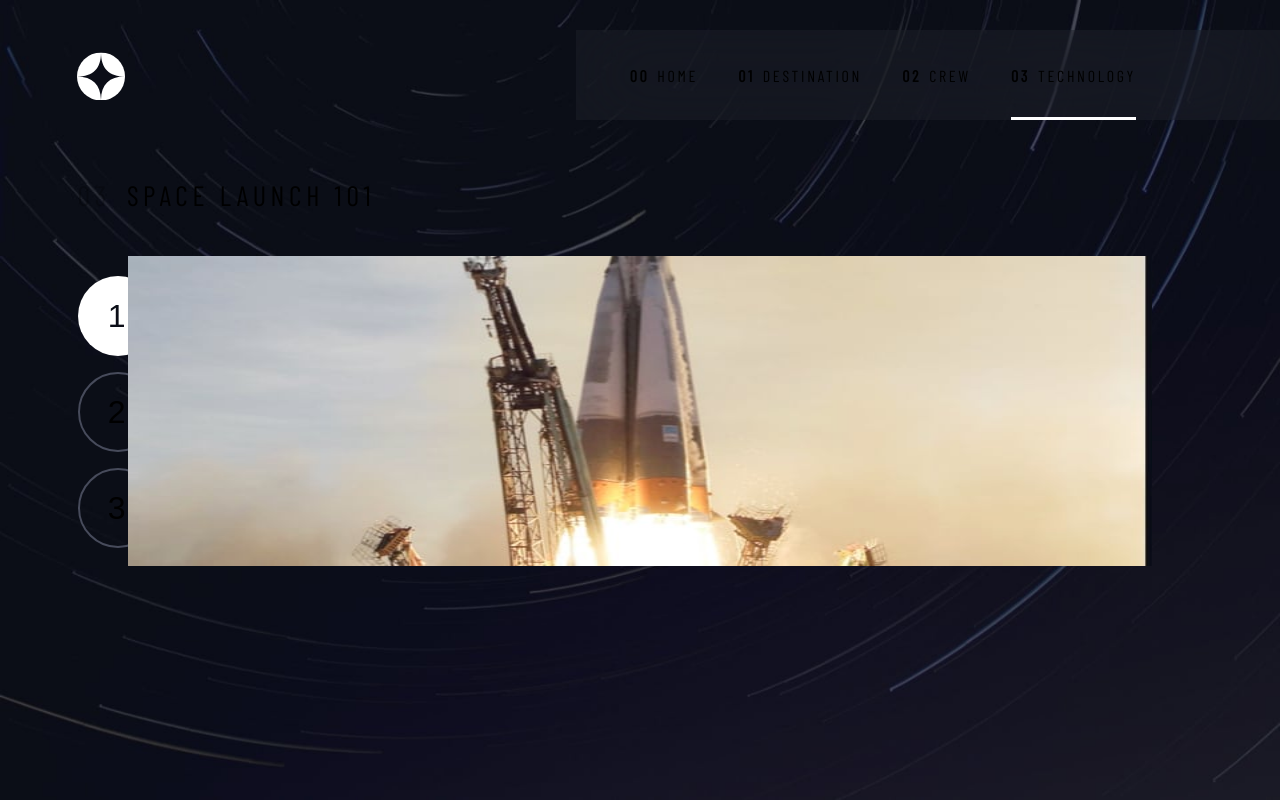
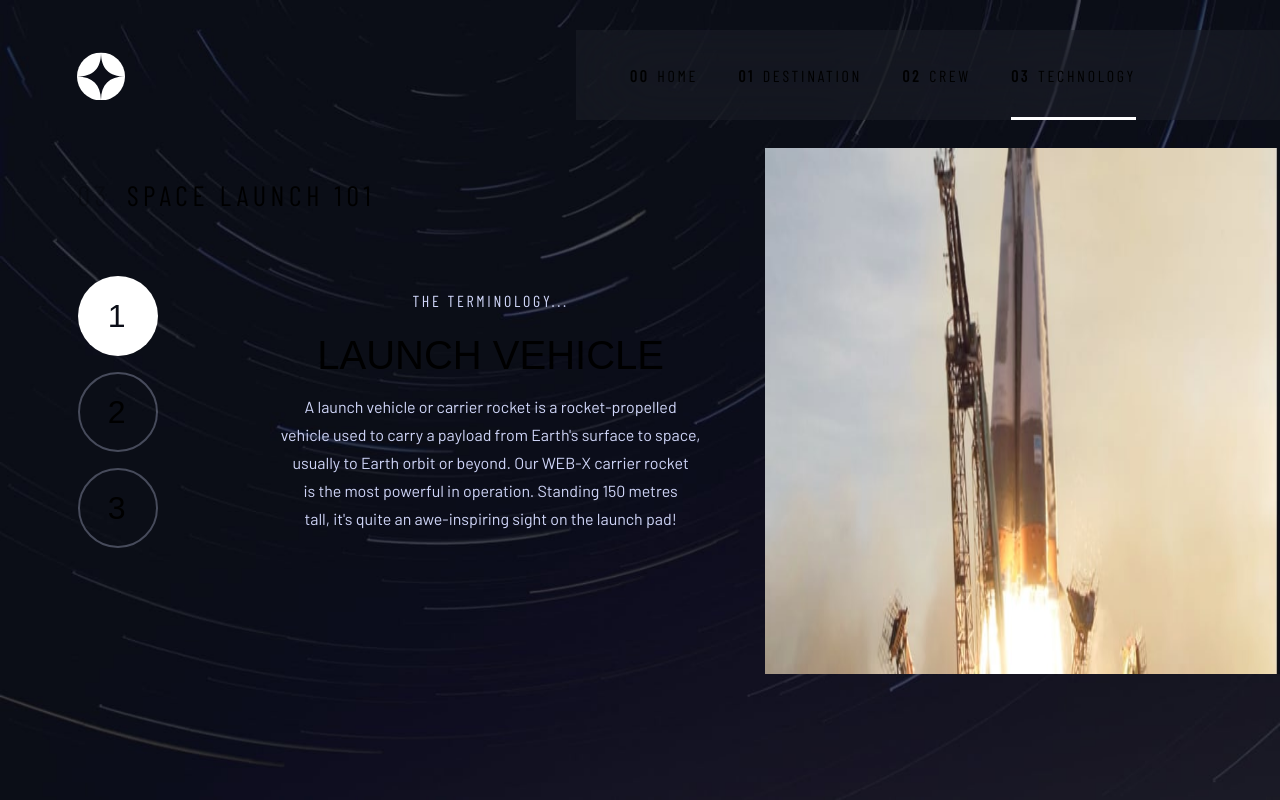
Before and after one commit to jdubcodes/fem-space-tourism, a Next.js app: page /technology in a window 1280 px wide. Built offline with nearby package versions, Linux system fonts and the light colour scheme; a web font is replaced by a local one.

Commit message:
Size image

```diff
--- a/src/app/technology/page.jsx
+++ b/src/app/technology/page.jsx
@@ -37,7 +37,7 @@ export default function page() {
       >
         <div
           id='photo'
-          className='w-[100vw] h-[230px] relative overflow-hidden flex items-center justify-center md:h-[310px] xl:order-3 xl:absolute xl:right-0'
+          className='w-[100vw] h-[230px] relative overflow-hidden flex items-center justify-center md:h-[310px] xl:order-3 xl:absolute xl:right-0 xl:w-[515px] xl:h-[526px]'
         >
           <Image
             src={techImg(i, width)}
@@ -45,7 +45,7 @@ export default function page() {
             width={1024}
             height={527}
             // responsive={true}
-            className='h-[100%]'
+            className='h-[100%] xl:absolute xl:right-0'
           />
         </div>
         <div
```
